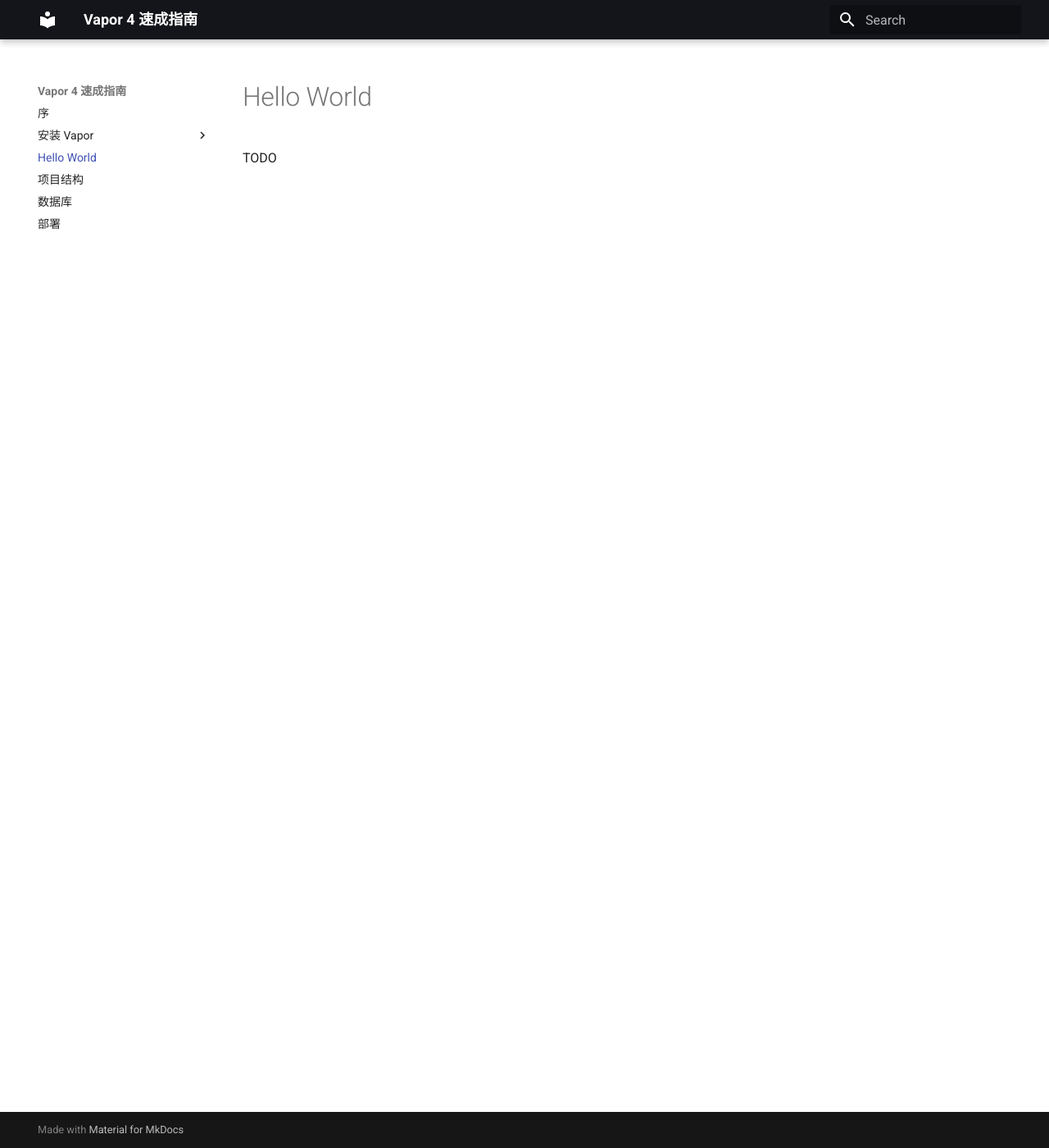
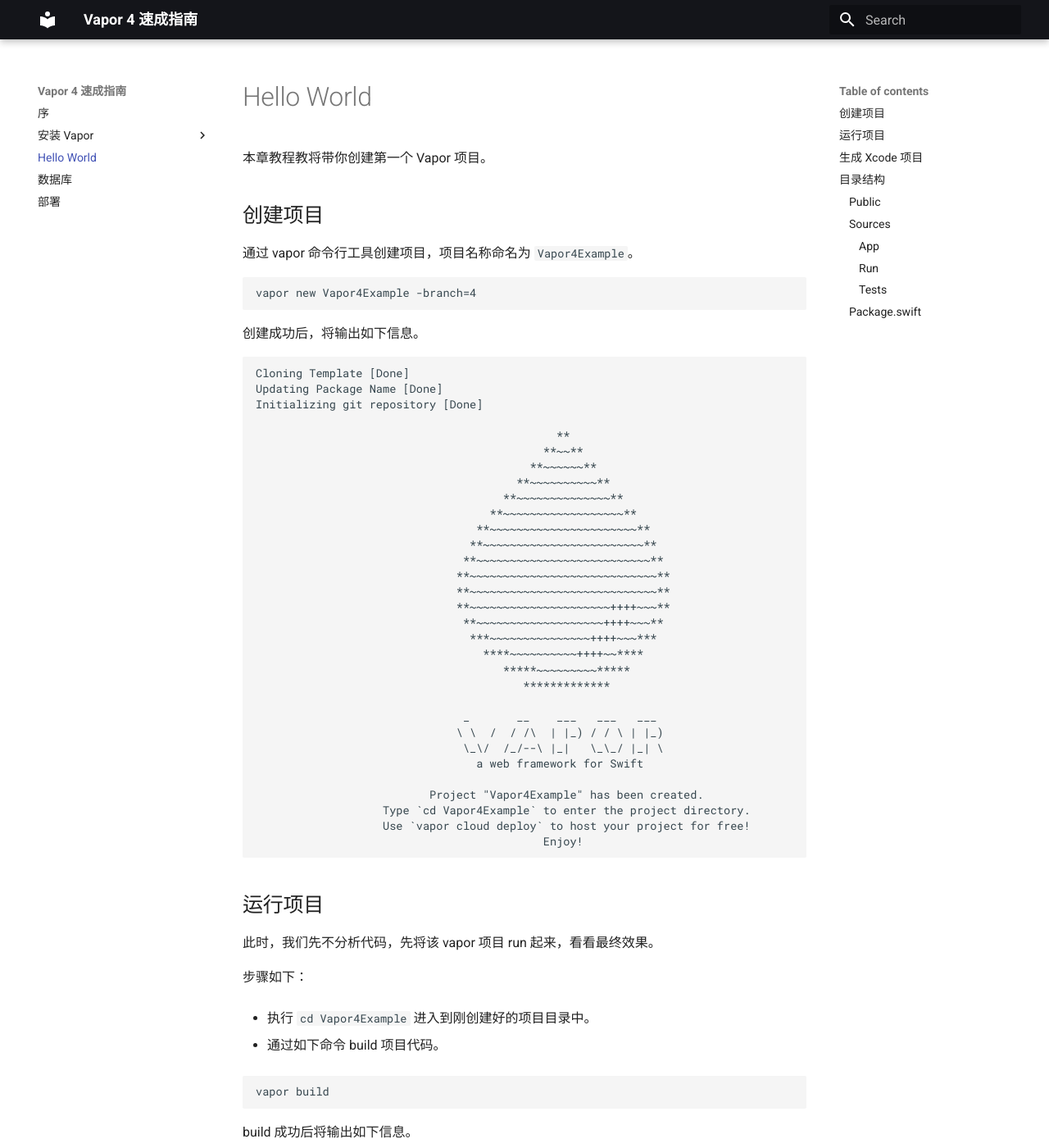
Before and after one commit to CaryZheng/Vapor4-Tutorial, an MkDocs documentation site: the page built from docs/hello_world.md, in a window 1280 px wide and 1400 px high. Shown: the whole window at 82% size. Built offline with MkDocs 1.6.1 and Material for MkDocs 9.7.7, drawn with Linux system fonts in a browser that asks for light colours; old or Windows-style settings are respelled for this version of MkDocs; some of the changed text lies outside the part shown.

Commit message:
Add hello world chapter

````diff
--- a/docs/hello_world.md
+++ b/docs/hello_world.md
@@ -1,3 +1,148 @@
 # Hello World
 
+本章教程教将带你创建第一个 Vapor 项目。
+
+## 创建项目
+
+通过 vapor 命令行工具创建项目，项目名称命名为 ```Vapor4Example```。
+
+```
+vapor new Vapor4Example -branch=4
+```
+
+创建成功后，将输出如下信息。
+
+```
+Cloning Template [Done]
+Updating Package Name [Done]
+Initializing git repository [Done]
+
+		                                     **
+		                                   **~~**
+		                                 **~~~~~~**
+		                               **~~~~~~~~~~**
+		                             **~~~~~~~~~~~~~~**
+		                           **~~~~~~~~~~~~~~~~~~**
+		                         **~~~~~~~~~~~~~~~~~~~~~~**
+		                        **~~~~~~~~~~~~~~~~~~~~~~~~**
+		                       **~~~~~~~~~~~~~~~~~~~~~~~~~~**
+		                      **~~~~~~~~~~~~~~~~~~~~~~~~~~~~**
+		                      **~~~~~~~~~~~~~~~~~~~~~~~~~~~~**
+		                      **~~~~~~~~~~~~~~~~~~~~~++++~~~**
+		                       **~~~~~~~~~~~~~~~~~~~++++~~~**
+		                        ***~~~~~~~~~~~~~~~++++~~~***
+		                          ****~~~~~~~~~~++++~~****
+		                             *****~~~~~~~~~*****
+		                                *************
+
+		                       _       __    ___   ___   ___
+		                      \ \  /  / /\  | |_) / / \ | |_)
+		                       \_\/  /_/--\ |_|   \_\_/ |_| \
+		                         a web framework for Swift
+
+		                  Project "Vapor4Example" has been created.
+		           Type `cd Vapor4Example` to enter the project directory.
+		           Use `vapor cloud deploy` to host your project for free!
+		                                   Enjoy!
+```
+
+## 运行项目
+
+此时，我们先不分析代码，先将该 vapor 项目 run 起来，看看最终效果。
+
+步骤如下：
+
+* 执行 ```cd Vapor4Example``` 进入到刚创建好的项目目录中。
+
+* 通过如下命令 build 项目代码。
+
+```
+vapor build
+```
+
+build 成功后将输出如下信息。
+
+```
+Building Project [Done]
+```
+
+* 通过如下命令 run 项目。
+
+```
+vapor run
+```
+
+这时候将输出如下信息。
+
+```
+Running app ...
+[ NOTICE ] Server starting on http://127.0.0.1:8080
+```
+
+然后访问 ```http://127.0.0.1:8080``` 地址，如果返回 ```It works!```，则意味着你的第一个 vapor 项目已经 run 成功了。
+
+## 生成 Xcode 项目
+
+执行 ```vapor xcode``` 命令，将会自动生成一个完整的 Xcode 项目。
+
+```
+$ vapor xcode
+Generating Xcode Project [Done]
+Select the `Run` scheme to run.
+Open Xcode project?
+y/n> y
+Opening Xcode project...
+```
+
+可以选择 Xcode 中的 ```Run``` scheme 进行编译运行。
+
+如图所示
+
+![xcode](img/xcode.png)
+
+## 目录结构
+
+接下来将具体分析下项目目录结构，如下所示。
+
+
+```
+.
+├── Public
+├── Sources
+│   ├── App
+│   │   ├── Controllers
+│   │   ├── Migrations
+│   │   ├── Models
+│   │   ├── app.swift
+│   │   ├── configure.swift
+│   │   └── routes.swift
+│   └── Run
+│       └── main.swift
+├── Tests
+│   └── AppTests
+└── Package.swift
+```
+
+### Public
+
 TODO
+
+### Sources
+
+该目录用于存放源代码。
+
+#### App
+
+TODO
+
+#### Run
+
+TODO
+
+#### Tests
+
+TODO
+
+### Package.swift
+
+TODO
--- a/mkdocs.yml
+++ b/mkdocs.yml
@@ -10,6 +10,5 @@
   - macOS: install_mac.md
   - Linux: install_linux.md
 - Hello World: hello_world.md
-- 项目结构: install_folder_structure.md
-- 数据库: install_database.md
+- 数据库: database.md
 - 部署: deploy.md
````
Also changed, not shown: docs/install_folder_structure.md (deleted, +0 -45 lines), docs/database.md (renamed from docs/install_database.md), docs/img/xcode.png (added).
